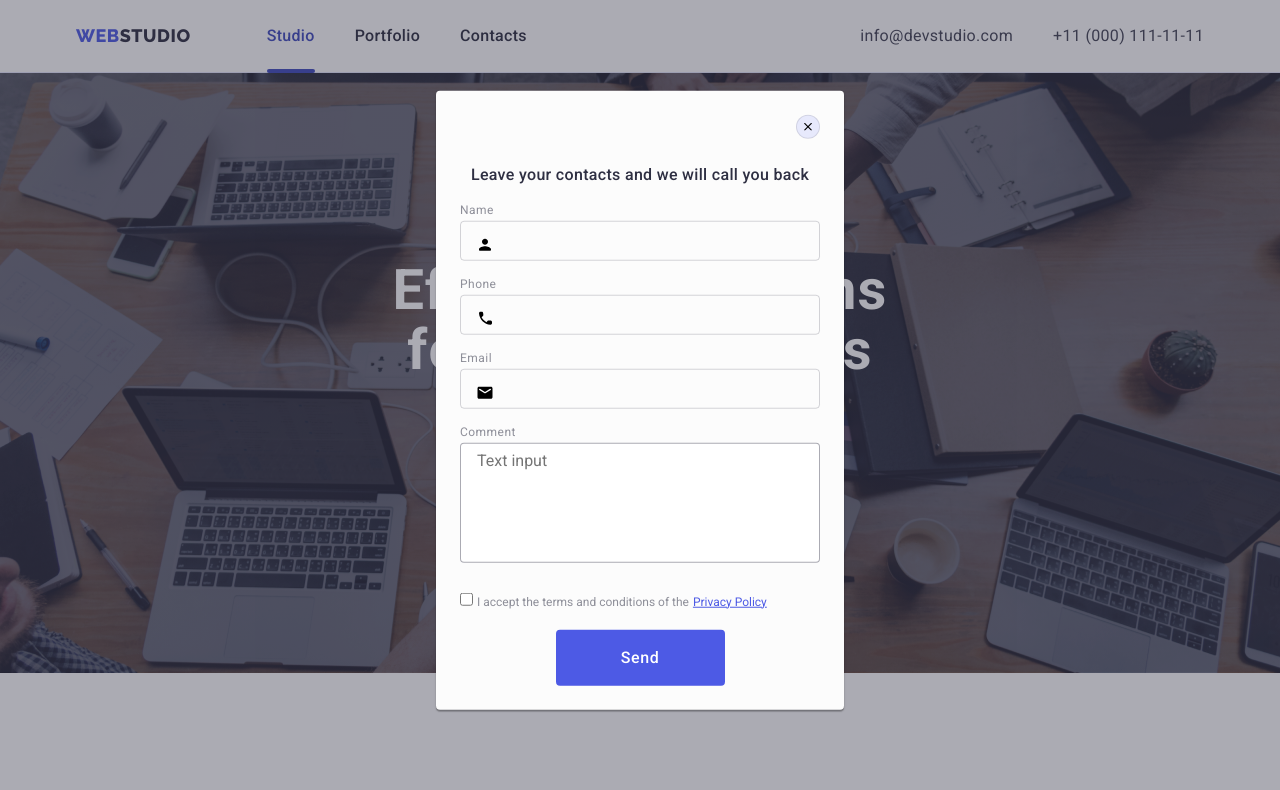
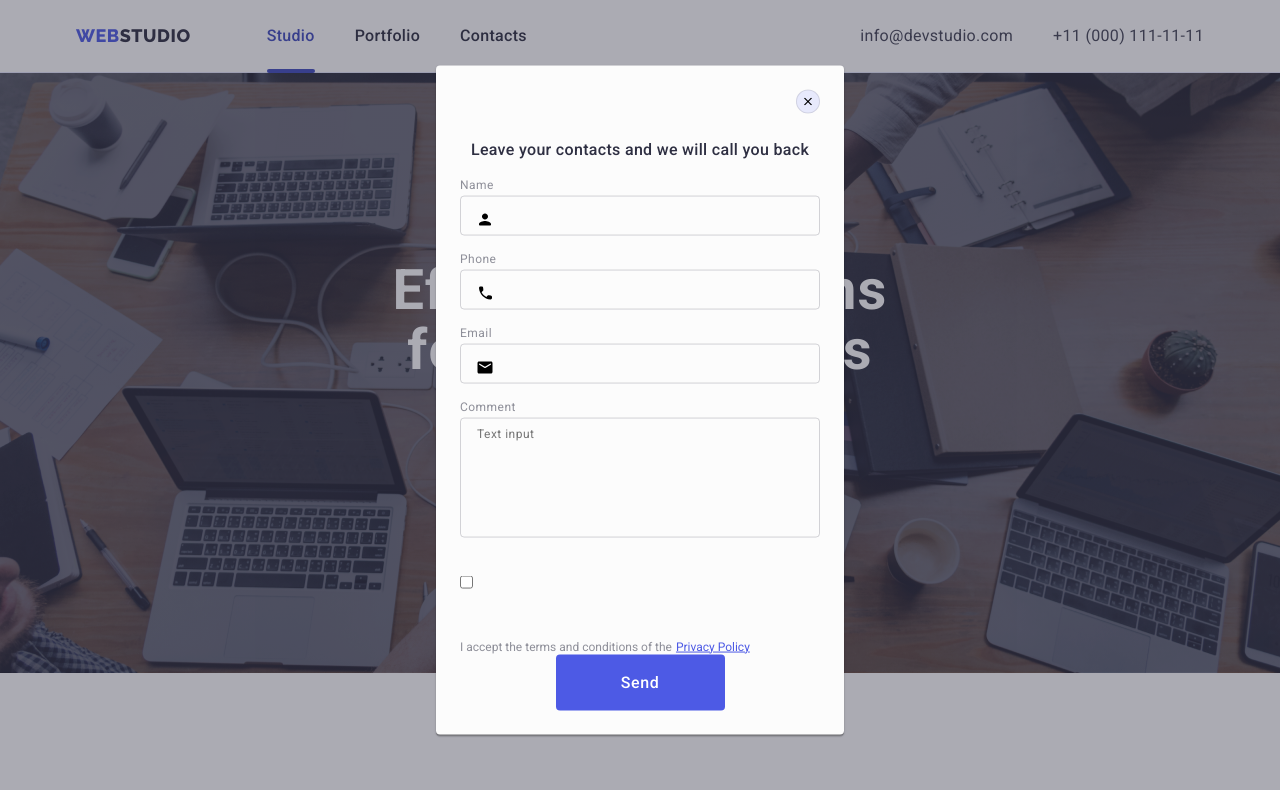
Before and after one commit to Roma0901/goit-markup-hw-06, a plain HTML site: page index.html in a window 1280 px wide. Shown: the top 790 px of the page. Drawn offline with nearby package versions, Linux system fonts and the light colour scheme.

Commit message:
checkbox

```diff
--- a/css/styles.css
+++ b/css/styles.css
@@ -584,6 +584,12 @@ img {
   outline: none;
 }
 .contact-form-message {
+  font-size: 12px;
+  line-height: 1.17;
+  letter-spacing: 0.04em;
+  color: rgba(46, 47, 66, 0.4);
+  background-color: transparent;
+  outline: transparent;
   width: 100%;
   height: 120px;
   resize: none;
@@ -591,7 +597,7 @@ img {
   padding-left: 16px;
   margin-bottom: 16px;
   border-radius: 4px;
-  border: 1px solid rgba(46, 47, 66, 0.4);
+  border: 1px solid rgba(46, 47, 66, 0.2);
   transition: border-color 250ms cubic-bezier(0.4, 0, 0.2, 1);
 }
 .contact-form-message:focus {
@@ -618,6 +624,12 @@ img {
 }
 .label-container {
   margin-bottom: 8px;
+}
+.label-container-message {
+  margin-bottom: 16px;
+}
+.label-container-checkbox {
+  margin-bottom: 24px;
 }
 .user-policy {
   color: #4d5ae5;
--- a/index.html
+++ b/index.html
@@ -499,7 +499,7 @@
               </svg>
             </div>
           </div>
-          <div class="label-container">
+          <div class="label-container-message">
             <label class="contact-form-wrapper" for="user-comment"
               >Comment</label
             >
@@ -510,6 +510,7 @@
               placeholder="Text input"
             ></textarea>
           </div>
+          <div class="label-container-checkbox">
             <label
               class="contact-form-wrapper-checkbox"
               for="checkbox-policy"
@@ -521,6 +522,8 @@
               id="checkbox-policy"
               required
             />
+          </div>
+
           <p class="modal-text">I accept the terms and conditions of the</p>
           <a class="user-policy" href="">Privacy Policy</a>
           <button class="modal-submit-button" type="submit">Send</button>
```
Lines whose indentation alone changed are shown as unchanged.
